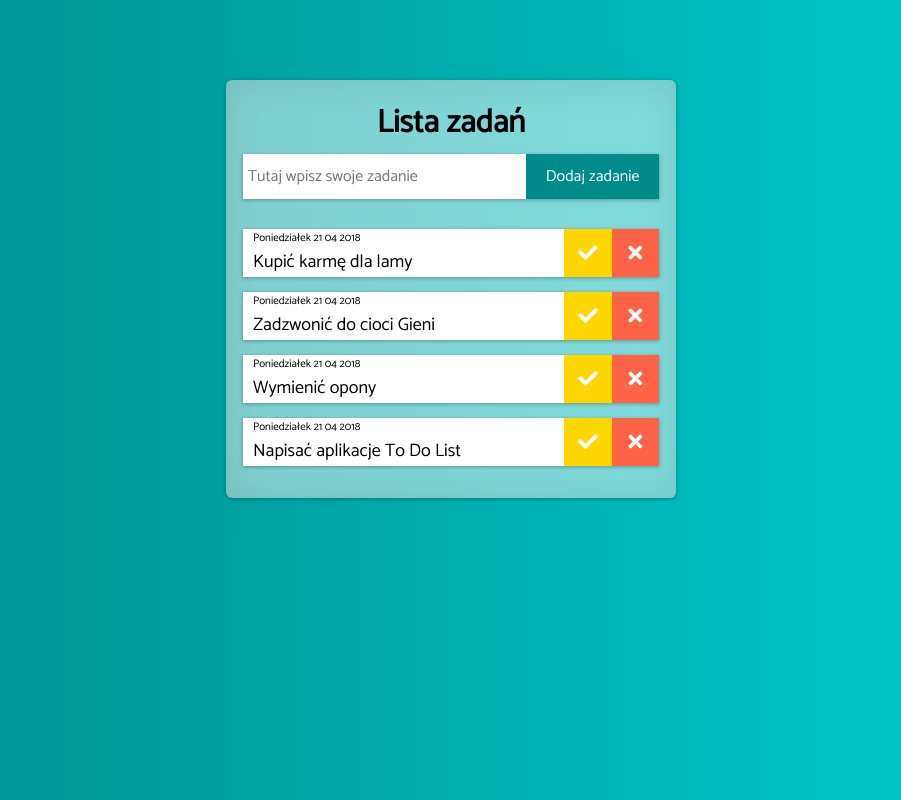
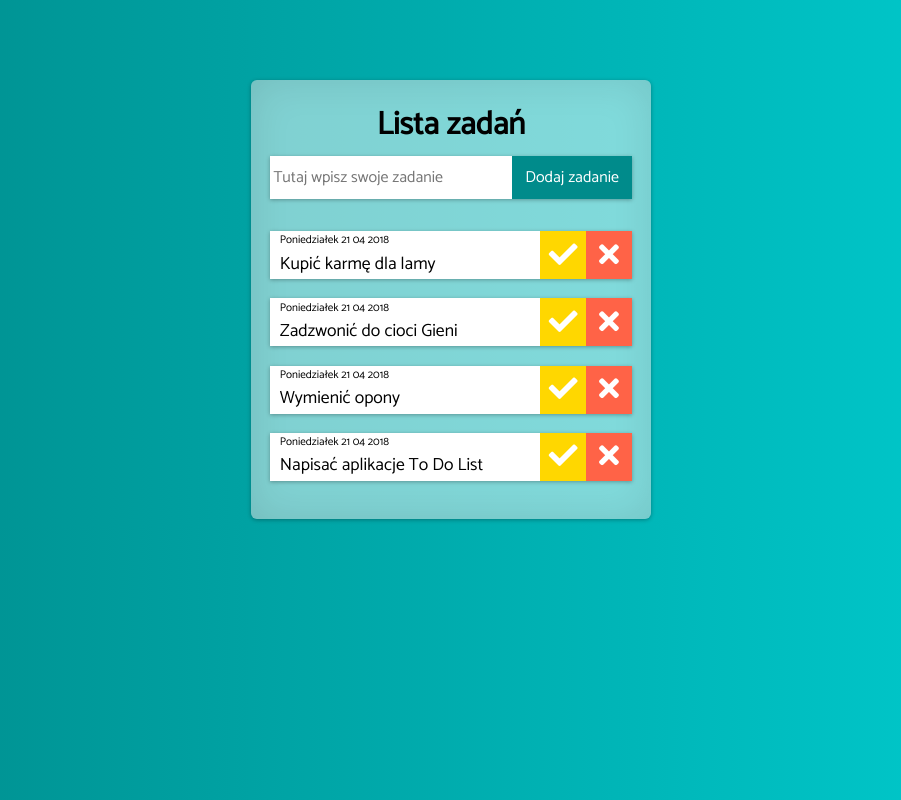
Before and after one commit to martajablonska/ToDoList, a plain HTML site: page index.html in a window 1280 px wide. Shown: the whole page, without its empty margins (189-1090 px from the left). Drawn offline with Linux system fonts and the light colour scheme.

Commit message:
Changed px to rem

```diff
--- a/rwd.css
+++ b/rwd.css
@@ -5,22 +5,18 @@
     .text_input {
         display: flex;
         flex-direction: column;
-        height: auto;
+        height: 4rem;
     }
     .task{
         display: block;
     }
     .task_descrip {
-        height: 55px;
-    }
-
-    .task button {
-        margin:0;
+        height: 3.2rem;
     }
 
     .btn {
         float:rigth;
-        height:32px;
+        height:2.5rem;
         width:50%;
     }
 
--- a/style.css
+++ b/style.css
@@ -13,10 +13,10 @@ body {
 
 .container {
     background: rgba(255,255,255, 0.5);
-    max-width: 450px;
+    max-width: 25rem;
     margin:auto;
     margin-top: 5rem;
-    padding:17px;
+    padding:1.2rem;
     border-radius:6px;
     -webkit-box-shadow:0 1px 4px rgba(0, 0, 0, 0.3), 0 0 40px rgba(0, 0, 0, 0.1) inset;
     box-shadow:0 1px 4px rgba(0, 0, 0, 0.3), 0 0 40px rgba(0, 0, 0, 0.1) inset;
@@ -44,17 +44,17 @@ label {
     display: -webkit-box;
     display: -ms-flexbox;
     display: -webkit-flex;
-    margin-top: 5px;
-    font-size:1.2;
+    margin-top: 0.3rem;
+    font-size:1rem;
     -webkit-box-shadow:0 1px 4px rgba(0, 0, 0, 0.3), 0 0 40px rgba(0, 0, 0, 0.1) inset;
     box-shadow:0 1px 4px rgba(0, 0, 0, 0.3), 0 0 40px rgba(0, 0, 0, 0.1) inset;
-    height: 45px;
+    height: 2.7rem;
 }
 
 #task_to_add {
     font-family: inherit;
     border:none;
-    padding:5px;
+    padding:0.2rem;
     -webkit-box-flex:4;
         -ms-flex-positive:4;
             flex-grow:4;
@@ -66,7 +66,7 @@ label {
     color:	#FFFFFF;
     font-family: inherit;
     border:none;
-    padding:5px;
+    padding:0.2rem;
     -webkit-box-flex:1;
         -ms-flex-positive:1;
             flex-grow:1;
@@ -87,7 +87,7 @@ label {
     -webkit-box-direction: normal;
         -ms-flex-direction: column;
             flex-direction: column;
-    margin-top: 30px;
+    margin-top: 2rem;
 }
 
 .task {
@@ -105,16 +105,16 @@ label {
         -ms-flex-align: center;
             align-items: center;
     margin-top: 0;
-    margin-bottom: 15px;
+    margin-bottom: 1.2rem;
     -webkit-box-shadow:0 1px 4px rgba(0, 0, 0, 0.3), 0 0 40px rgba(0, 0, 0, 0.1) inset;
     box-shadow:0 1px 4px rgba(0, 0, 0, 0.3), 0 0 40px rgba(0, 0, 0, 0.1) inset;
 }
 
 .task_descrip {
     background-color: rgb(255,255,255);
-    padding-left: 10px;
-    font-size: 18px;
-    height: 48px;
+    padding-left: 0.6rem;
+    font-size: 1.1rem;
+    height: 3rem;
     /*-webkit-margin-start: 0px;
     -webkit-margin-end: 0px;
     -webkit-margin-before: 0;
@@ -138,7 +138,7 @@ label {
 
 .task_date {
     margin:0;
-    font-size: 11px;
+    font-size: 0.7rem;
 }
 
 .task_text {
@@ -146,8 +146,8 @@ label {
 }
 
 .btn {
-    width: 58px;
-    height: 48px;
+    width: 3.6rem;
+    height: 3rem;
     border:none;
     cursor: pointer;
 }
@@ -165,6 +165,6 @@ label {
 }
 
 .fas {
-    font-size: 20px;
+    font-size: 1.8rem;
     color:rgb(255,255,255);
 }
```
